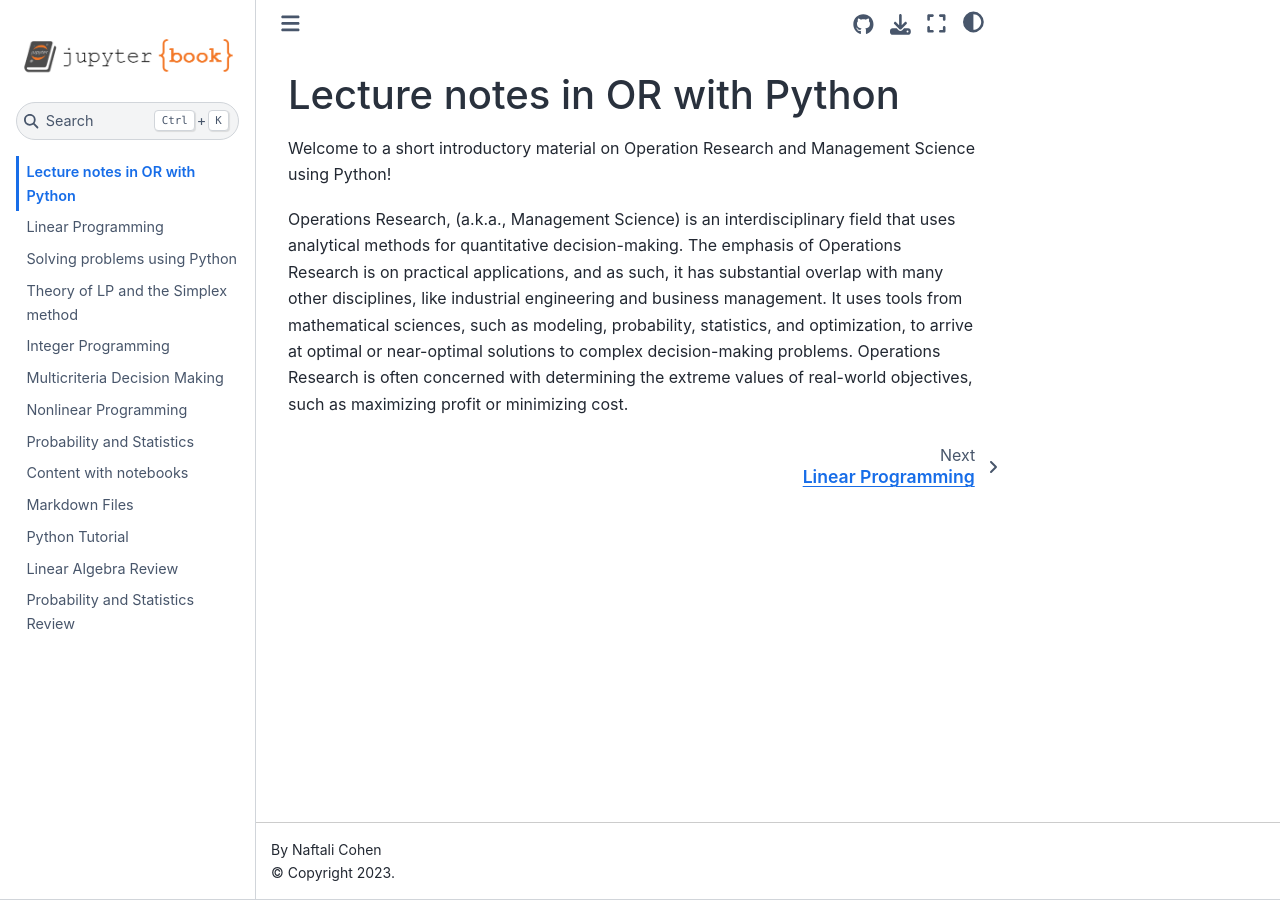
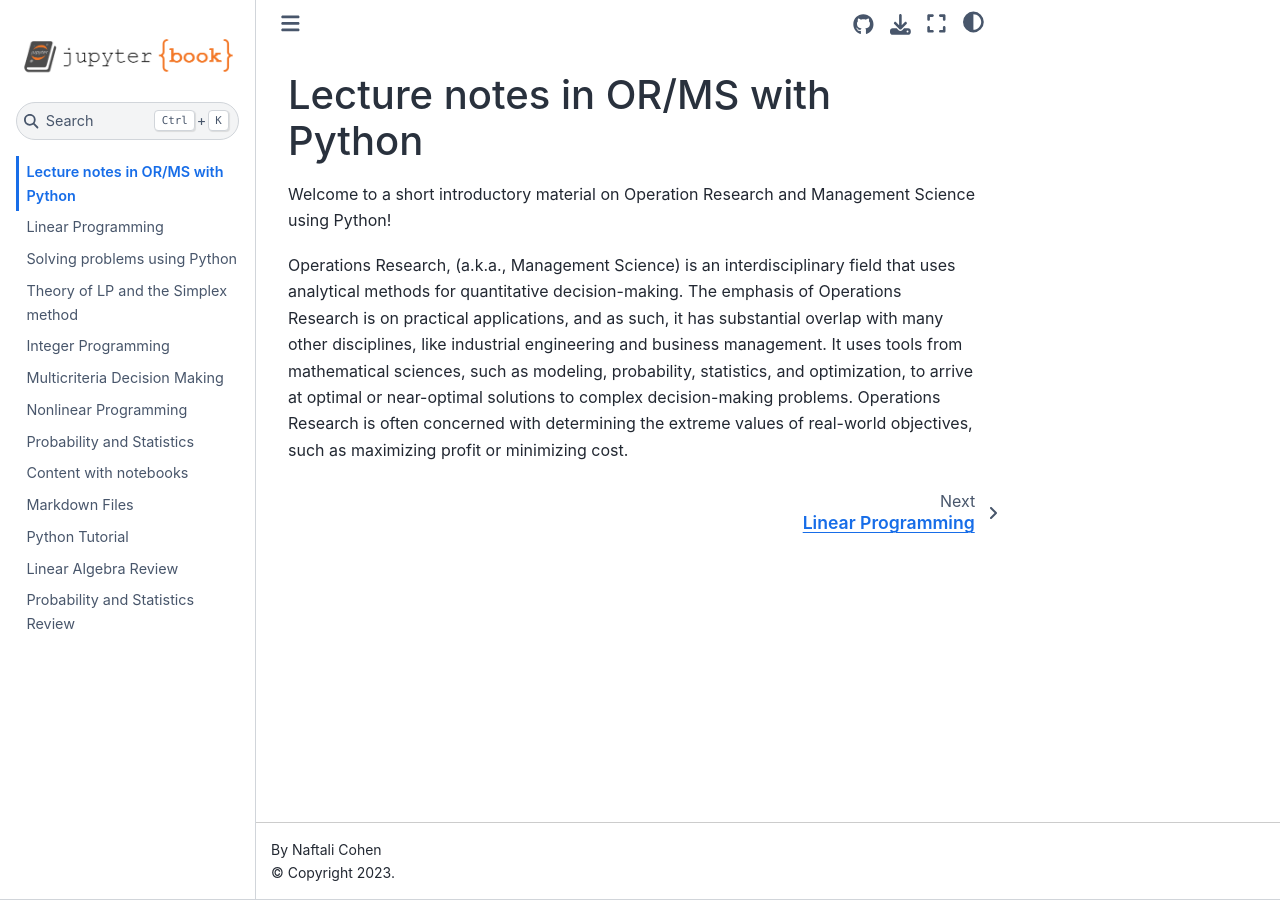
Before and after one commit to naftalic/ORinPython, a Jupyter Book: the page built from intro.md, in a window 1280 px wide. Built offline with Jupyter Book 1.0.4 settings and Sphinx 7.4.7 and the Sphinx Book theme 1.1.4, drawn with Linux system fonts in a browser that asks for light colours.

```diff
--- a/intro.md
+++ b/intro.md
@@ -1,4 +1,4 @@
-# Lecture notes in OR with Python
+# Lecture notes in OR/MS with Python
 
 Welcome to a short introductory material on Operation Research and Management Science using Python!
 
```
